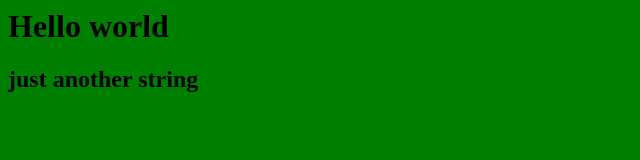
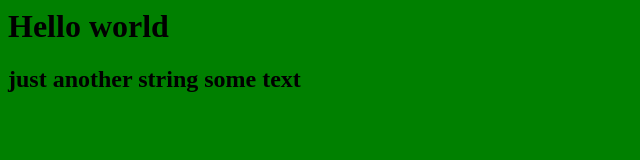
Before and after one commit to altsm82/test1, a plain HTML site: page index.html in a window 1280 px wide. Shown: the whole page, without its empty margins (0-640 px from the left). Drawn offline with Linux system fonts and the light colour scheme.

Commit message:
Update index.html
add some text

```diff
--- a/index.html
+++ b/index.html
@@ -2,7 +2,7 @@
 
 <body bgcolor="green">
 <h1> Hello world </h1>
-<h2> just another string<h2>
+<h2> just another string some text<h2>
  </body>
 
 </html>
```
